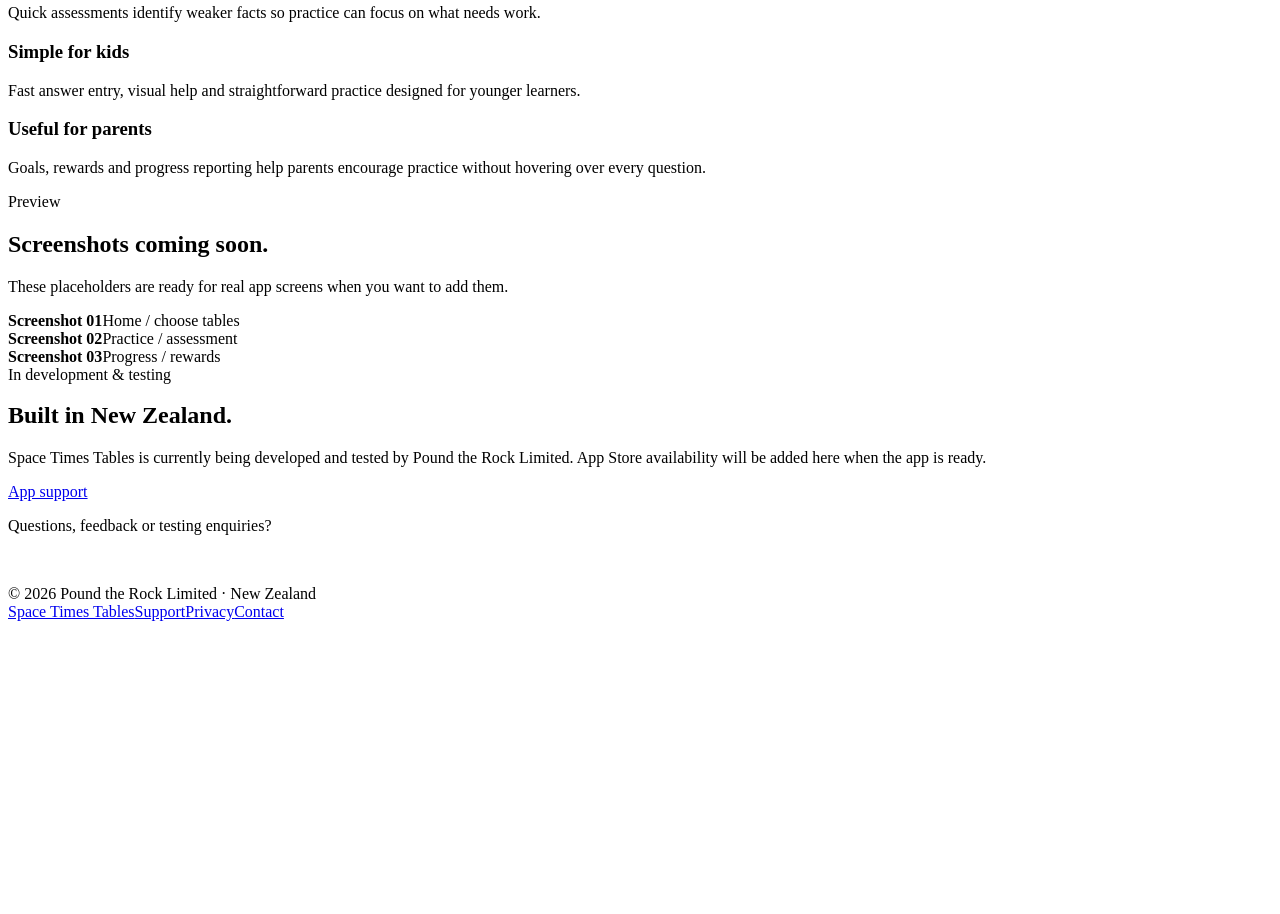
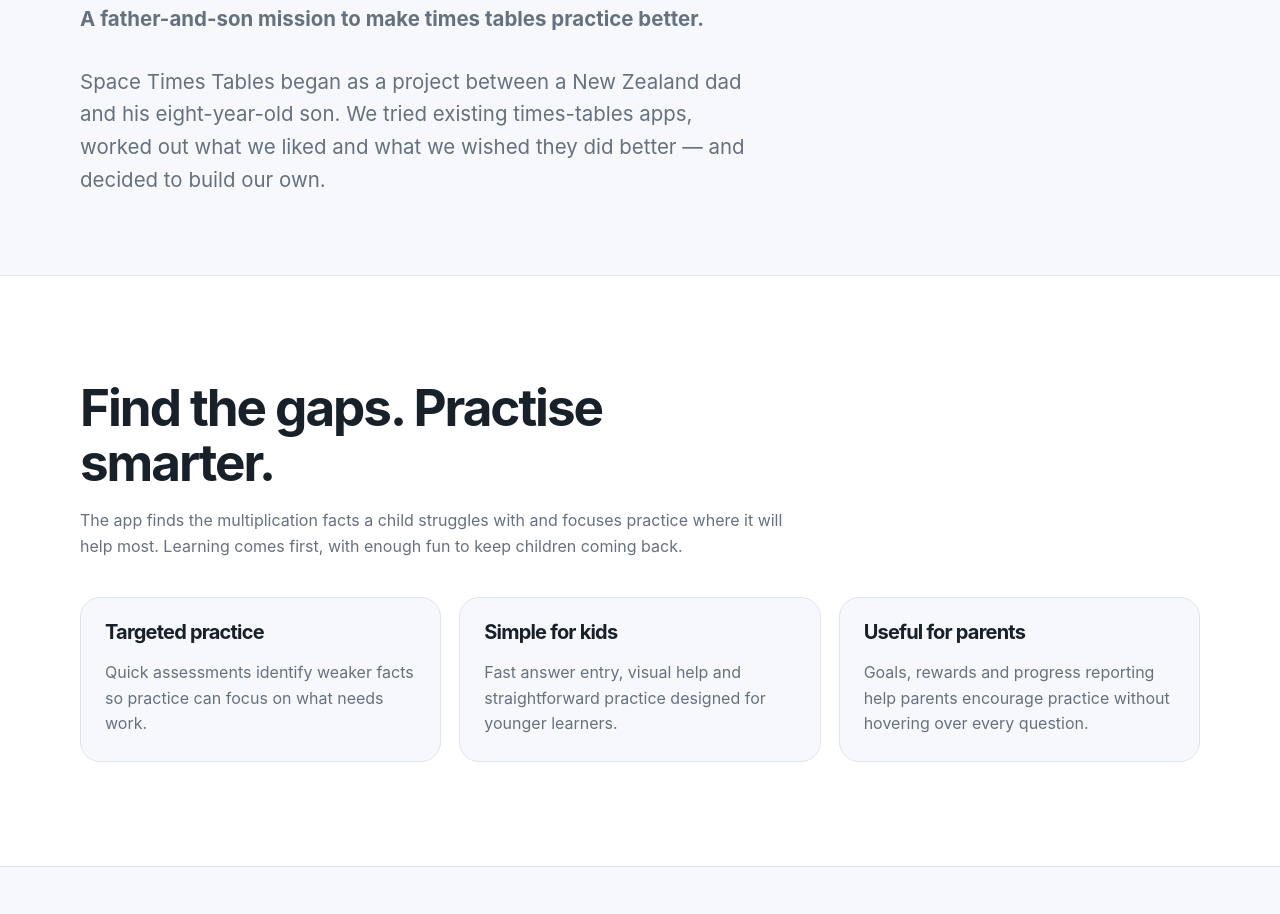
Before and after one commit to BrendonKiwi/poundtherock.co.nz, a plain HTML site: page space-times-tables/index.html in a window 1280 px wide. Shown: the part 339-1253 px from the top of the page. Before the commit the page ends 968 px from the top, so only its background shows below. Drawn offline with Linux system fonts and the light colour scheme; the site is published under a folder, as on GitHub Pages, so addresses that start at the root find nothing.

Commit message:
Fix relative links on Space Times Tables page

```diff
--- a/space-times-tables/index.html
+++ b/space-times-tables/index.html
@@ -5,16 +5,16 @@
   <meta name="viewport" content="width=device-width, initial-scale=1">
   <title>Space Times Tables | Pound the Rock Limited</title>
   <meta name="description" content="Space Times Tables is a father-and-son project to make multiplication practice better for children aged approximately 5 to 10.">
-  <link rel="stylesheet" href="/styles.css">
+  <link rel="stylesheet" href="../styles.css">
 </head>
 <body>
-<header class="site-header"><div class="container nav"><a class="brand" href="/"><span>Pound</span> the Rock</a><nav class="nav-links" aria-label="Main navigation"><a href="/">Home</a><a href="/space-times-tables/">Space Times Tables</a><a href="/support/">Support</a><a href="/privacy/">Privacy</a></nav></div></header>
+<header class="site-header"><div class="container nav"><a class="brand" href="../"><span>Pound</span> the Rock</a><nav class="nav-links" aria-label="Main navigation"><a href="../">Home</a><a href="./">Space Times Tables</a><a href="../support/">Support</a><a href="../privacy/">Privacy</a></nav></div></header>
 <main>
 <section class="page-hero"><div class="container"><div class="eyebrow">Currently in development</div><h1>Space Times Tables</h1><p class="lead"><strong>A father-and-son mission to make times tables practice better.</strong></p><p class="lead">Space Times Tables began as a project between a New Zealand dad and his eight-year-old son. We tried existing times-tables apps, worked out what we liked and what we wished they did better — and decided to build our own.</p></div></section>
 <section class="section white"><div class="container"><div class="section-intro"><h2>Find the gaps. Practise smarter.</h2><p>The app finds the multiplication facts a child struggles with and focuses practice where it will help most. Learning comes first, with enough fun to keep children coming back.</p></div><div class="cards"><article class="card"><h3>Targeted practice</h3><p>Quick assessments identify weaker facts so practice can focus on what needs work.</p></article><article class="card"><h3>Simple for kids</h3><p>Fast answer entry, visual help and straightforward practice designed for younger learners.</p></article><article class="card"><h3>Useful for parents</h3><p>Goals, rewards and progress reporting help parents encourage practice without hovering over every question.</p></article></div></div></section>
 <section class="section"><div class="container"><div class="section-intro"><div class="eyebrow">Preview</div><h2>Screenshots coming soon.</h2><p>These placeholders are ready for real app screens when you want to add them.</p></div><div class="screenshot-grid"><div class="screenshot-placeholder"><div><strong>Screenshot 01</strong>Home / choose tables</div></div><div class="screenshot-placeholder"><div><strong>Screenshot 02</strong>Practice / assessment</div></div><div class="screenshot-placeholder"><div><strong>Screenshot 03</strong>Progress / rewards</div></div></div></div></section>
-<section class="section white"><div class="container"><div class="product-feature"><div><span class="status">In development & testing</span><h2 style="margin-top:18px;">Built in New Zealand.</h2><p>Space Times Tables is currently being developed and tested by Pound the Rock Limited. App Store availability will be added here when the app is ready.</p><a class="button primary" href="/support/">App support</a></div><div class="copy"><p>Questions, feedback or testing enquiries?</p><p><a href="mailto:brendon@poundtherock.co.nz" style="color:white;">brendon@poundtherock.co.nz</a></p></div></div></div></section>
+<section class="section white"><div class="container"><div class="product-feature"><div><span class="status">In development & testing</span><h2 style="margin-top:18px;">Built in New Zealand.</h2><p>Space Times Tables is currently being developed and tested by Pound the Rock Limited. App Store availability will be added here when the app is ready.</p><a class="button primary" href="../support/">App support</a></div><div class="copy"><p>Questions, feedback or testing enquiries?</p><p><a href="mailto:brendon@poundtherock.co.nz" style="color:white;">brendon@poundtherock.co.nz</a></p></div></div></div></section>
 </main>
-<footer class="site-footer"><div class="container footer-row"><div>© 2026 Pound the Rock Limited · New Zealand</div><div class="footer-links"><a href="/space-times-tables/">Space Times Tables</a><a href="/support/">Support</a><a href="/privacy/">Privacy</a><a href="mailto:brendon@poundtherock.co.nz">Contact</a></div></div></footer>
+<footer class="site-footer"><div class="container footer-row"><div>© 2026 Pound the Rock Limited · New Zealand</div><div class="footer-links"><a href="./">Space Times Tables</a><a href="../support/">Support</a><a href="../privacy/">Privacy</a><a href="mailto:brendon@poundtherock.co.nz">Contact</a></div></div></footer>
 </body>
 </html>
```
